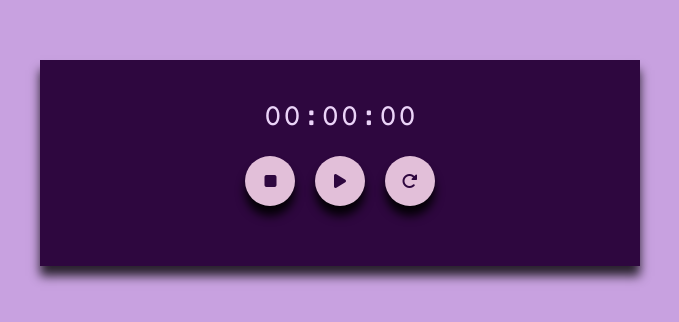
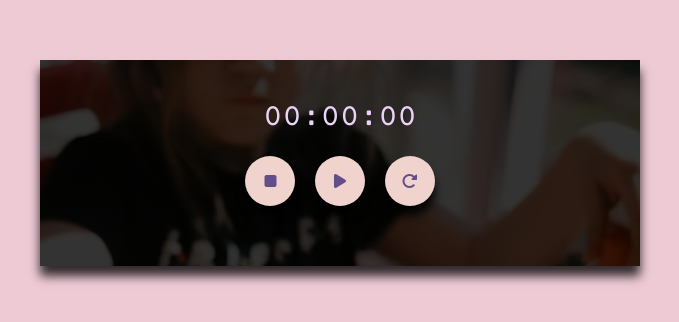
Before and after one commit to arifur-rahaman/js-stopwatch, a plain HTML site: page index.html in a window 1280 px wide. Shown: the part 140-462 px from the top of the page, without its empty margins (300-979 px from the left). Drawn offline with nearby package versions, Linux system fonts and the light colour scheme.

Commit message:
bg added

```diff
--- a/app.js
+++ b/app.js
@@ -38,7 +38,9 @@ function watchReset() {
   if (timer !== null) {
     clearInterval(timer);
   }
-  let [seconds, minutes, hours] = [0, 0, 0];
+  seconds = 0;
+  minutes = 0;
+  hours = 0;
   displayTime.innerHTML = "00:00:00";
   console.log(seconds, minutes, hours);
 }
--- a/style.css
+++ b/style.css
@@ -10,9 +10,9 @@
 }
 
 :root {
-  --bg-color: #c8a1e0;
-  --primary-color: #2e073f;
-  --secondary-color: #e2bfd9;
+  --bg-color: #eecad5;
+  --primary-color: #d1e9f6;
+  --secondary-color: #f1d3ce;
   --text-color: #ebd3f8;
 }
 
@@ -34,8 +34,10 @@ h1 {
   width: 90%;
   max-width: 600px;
   background-color: var(--primary-color);
-  /* background-image: linear-gradient(rgba(0, 0, 0, 0.8), rgba(0, 0, 0, 0.8)),
-    url(./image/nature.avif); */
+  background-image: linear-gradient(rgba(0, 0, 0, 0.8), rgba(0, 0, 0, 0.8)),
+    url(./image/manha.avif);
+  background-repeat: no-repeat;
+  background-size: cover;
   text-align: center;
   padding: 40px 0;
   margin: 200px auto 0;
@@ -49,7 +51,9 @@ h1 {
   padding: 16.5px;
   margin: 20px 5px;
   background-color: var(--secondary-color);
-  color: var(--primary-color);
+  /* color: var(--primary-color); */
+  color: #624e88;
+
   box-shadow: 0 10px 10px rgba(0, 0, 0, 0.9);
   cursor: pointer;
   transition: all 0.4s;
@@ -59,7 +63,7 @@ h1 {
 } */
 
 .buttons i:hover {
-  background-color: aliceblue;
+  background-color: var(--primary-color);
   color: crimson;
   transform: scale(1.2);
 }
```
Also changed, not shown: image/manha.avif (added).
